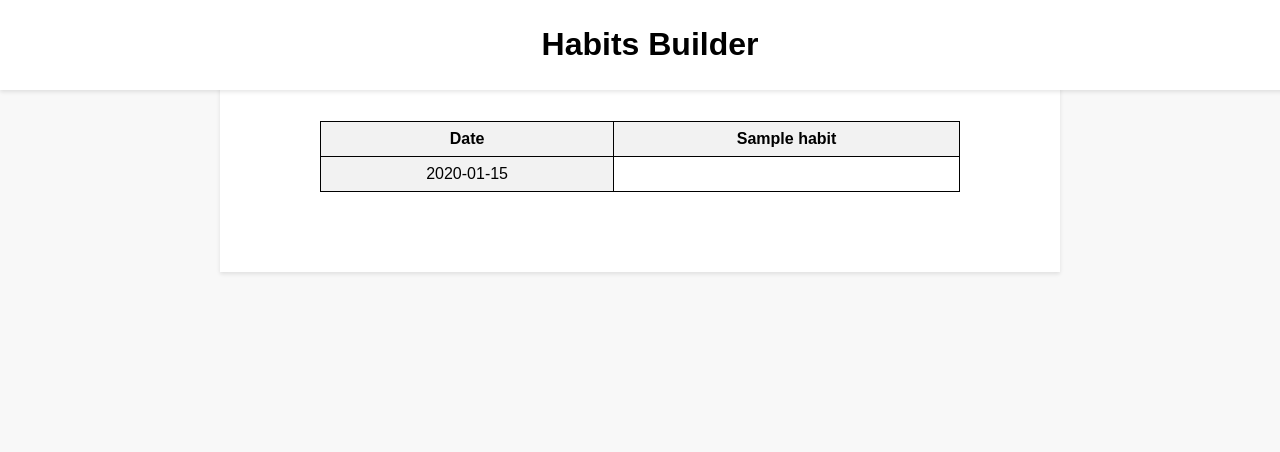
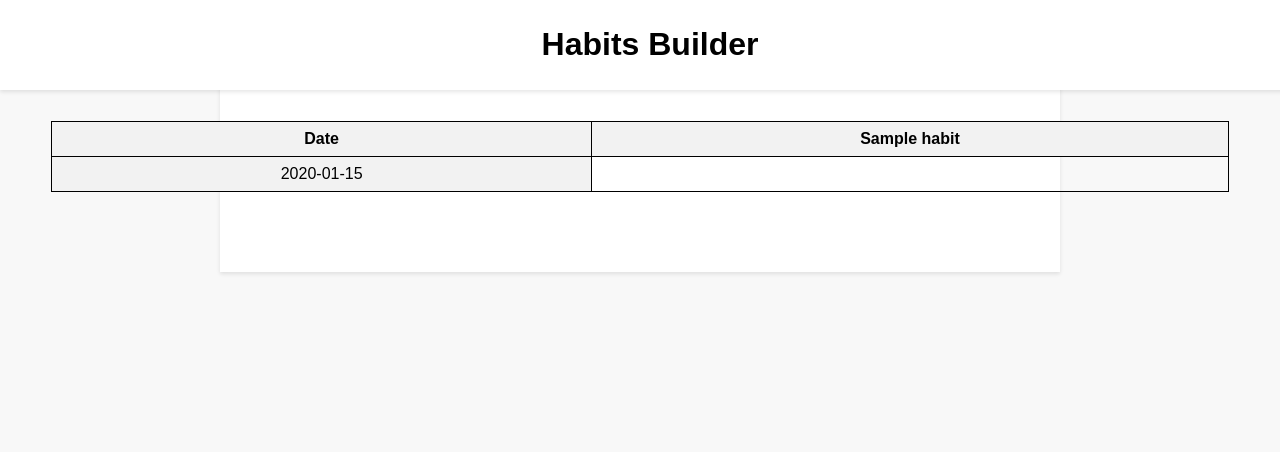
Before and after one commit to Charly-Wolf/habits_app_0.1, a Flask app: template templates/stats.html in a window 1280 px wide; the page is wider, and only the part inside the window is pictured. Shown: the top 452 px of that part. Run offline with Flask 2, Linux system fonts and the light colour scheme; tables that the repository leaves empty hold one stand-in row (values such as "Sample post"); the template is opened without the code that fills it: values that come from a table or form of the project are taken from there, most other values are stand-ins (such as "Sample title", 1, 10 or a date in 2020).

Commit message:
Changed table width

```diff
--- a/static/stats.css
+++ b/static/stats.css
@@ -30,12 +30,14 @@ header {
 }
 
 main {
-  width: 100%;
+  /* width: 100%; */
   padding: 100px 0 60px; /* Add padding at the top to create space for the fixed header */
   border-top: 1px solid #eee;
   display: flex;
   flex-direction: column;
   align-items: center;
+
+  width: 115vw;
 }
 
 .table-container {
```
